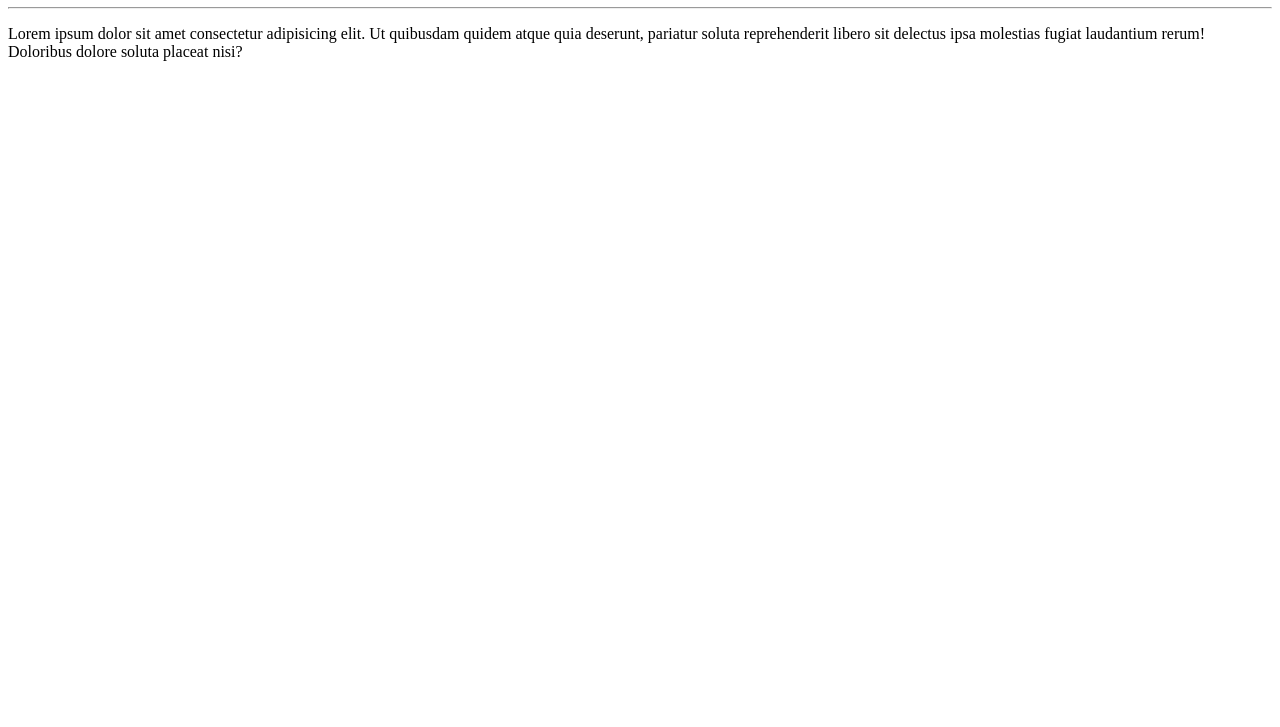
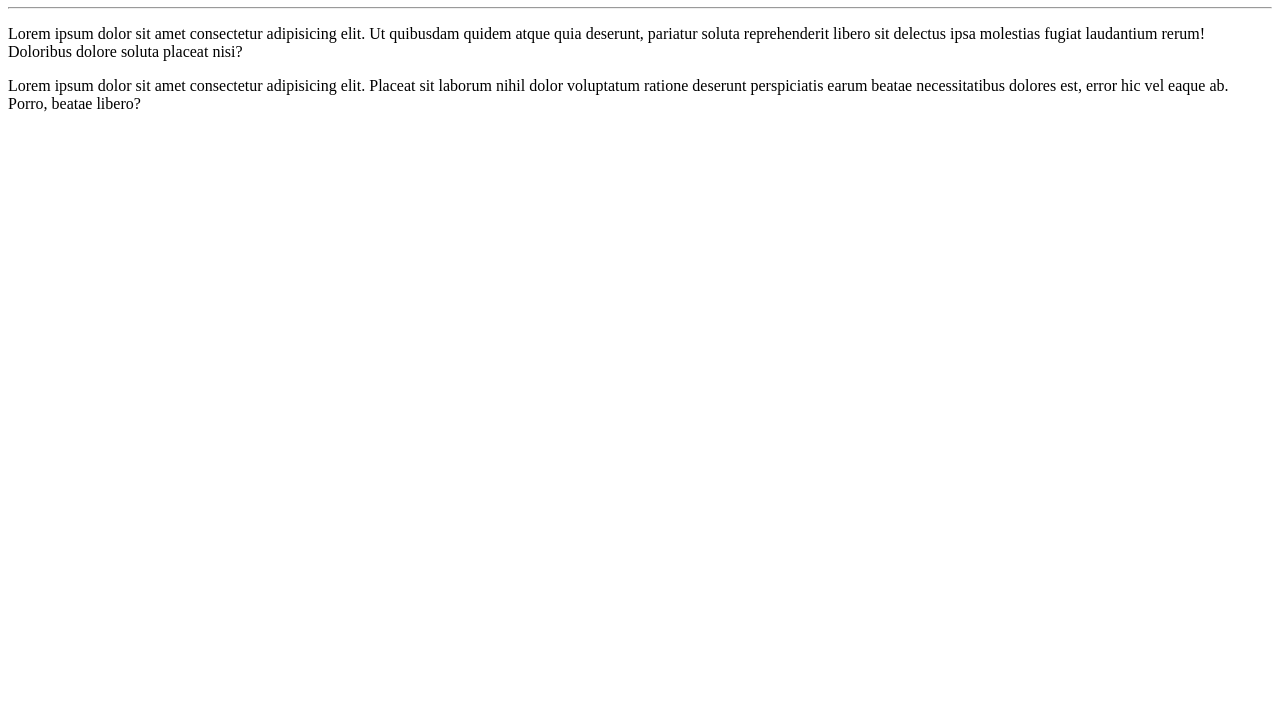
Before and after one commit to MarinaldoBeal1803/Ola-Mundo, a plain HTML site: page site- exemplo/index.html in a window 1280 px wide. Shown: the part 73-800 px from the top of the page. Drawn offline with Linux system fonts and the light colour scheme.

Commit message:
Adicionei um parágrafo

```diff
--- a/site- exemplo/index.html
+++ b/site- exemplo/index.html
@@ -10,6 +10,7 @@
     <h1>olá Mundo!</h1>
     <hr>
     <p>Lorem ipsum dolor sit amet consectetur adipisicing elit. Ut quibusdam quidem atque quia deserunt, pariatur soluta reprehenderit libero sit delectus ipsa molestias fugiat laudantium rerum! Doloribus dolore soluta placeat nisi?</p>
+    <p>Lorem ipsum dolor sit amet consectetur adipisicing elit. Placeat sit laborum nihil dolor voluptatum ratione deserunt perspiciatis earum beatae necessitatibus dolores est, error hic vel eaque ab. Porro, beatae libero?</p>
 
 </body>
 </html>
```
